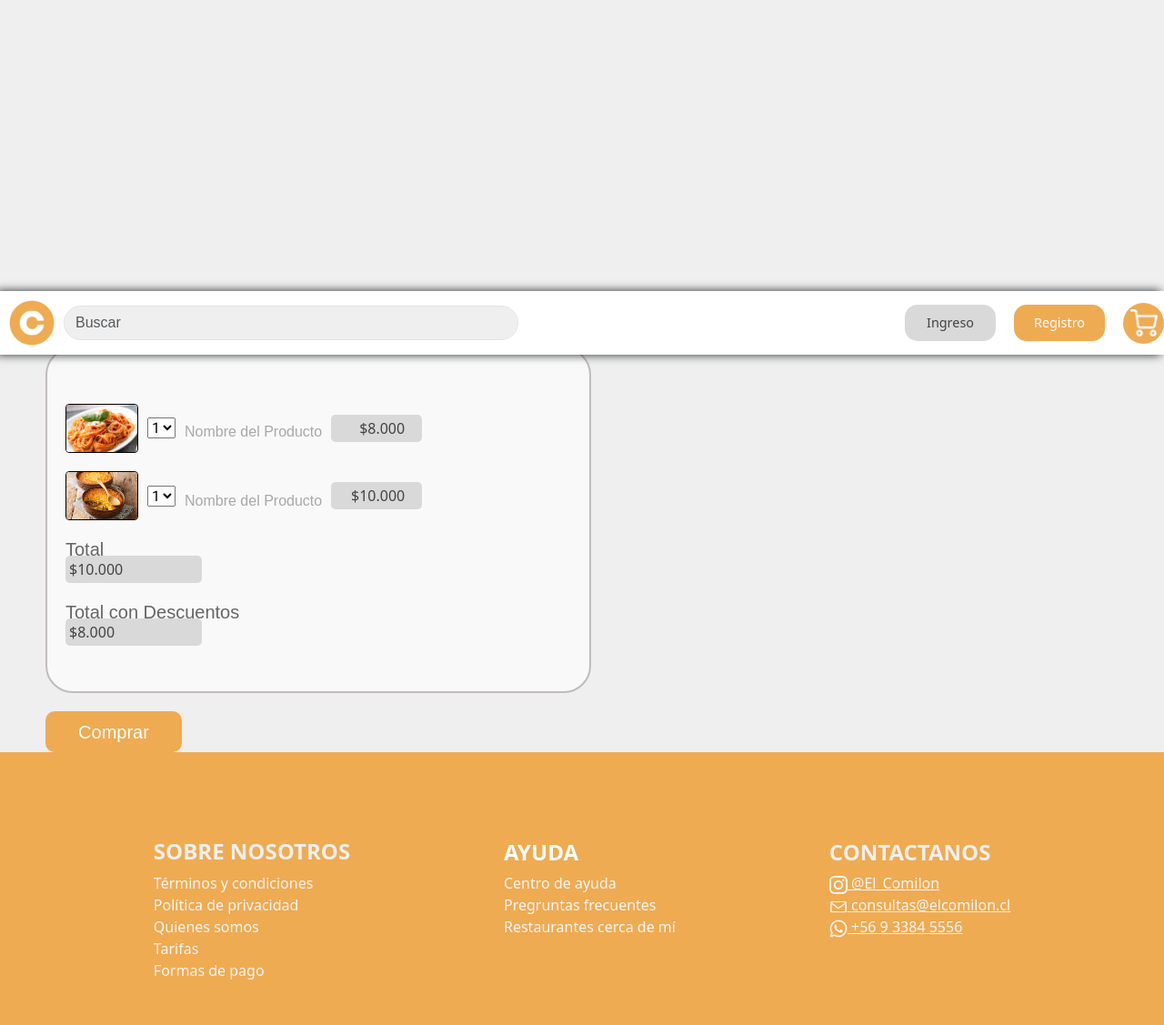
After one commit to Volcos/ElComilon, a Django app: page /detalleCompra in a window 1280 px wide. The commit adds this page. Shown: the whole page at 91% size. Run offline with Django 5.2, Linux system fonts and the light colour scheme; some libraries are stand-ins or nearby versions; some web fonts are replaced.

Commit message:
Detail migrado

```diff
--- a/Project/myProject/ElComilon/urls.py
+++ b/Project/myProject/ElComilon/urls.py
@@ -4,5 +4,6 @@ from . import views
 urlpatterns = [
     path('', views.index, name='index'),
     path('Register',views.register, name='Register'),
-    path('Login', views.login, name='Login')
+    path('Login', views.login, name='Login'),
+    path('detalleCompra', views.detalleCompra, name='detalleCompra')
 ]
--- a/Project/myProject/ElComilon/views.py
+++ b/Project/myProject/ElComilon/views.py
@@ -10,3 +10,6 @@ def register(request):
 
 def login(request):
     return render(request, 'pages/Login.html')
+
+def detalleCompra(request):
+    return render(request, 'pages/Detail.html')
--- /dev/null
+++ b/Project/myProject/static/css/Detail.css
@@ -0,0 +1,141 @@
+
+*{
+    box-sizing: border-box;
+}
+
+main{
+    margin-top: 20rem;
+}
+
+.Contenedor{
+    border-radius: 30px;
+    background: #f9f9f9;
+    border: 2px solid rgb(193,187,187);
+    margin-left: 50px;
+    padding: 20px;
+    width: 600px;
+    height: 380px;
+}
+
+.Linea1{
+    margin-top: 40px;
+    margin-bottom: 10px;
+    display: flex;
+    align-items: center;
+}
+
+.Linea1 .Cantidad{
+    font-family: 'ROBOTO',sans-serif;
+    margin-left: 10px;
+    margin-right: 10px;
+}
+
+.Linea1 .texto{
+    margin-top: 15px;
+    font-family: 'Ponnala',sans-serif;
+    text-align: center;
+}
+
+.Linea1 h6{
+    color: #a8a8a8;
+    margin-right: 10px;
+}
+
+.Linea1 .Numero input{
+    text-align: end;
+    width: 100px;
+}
+
+.Linea2{
+    margin-top: 20px;
+    margin-bottom: 10px;
+    display: flex;
+    align-items: center;
+}
+
+.Linea2 .number{
+    font-family: 'ROBOTO',sans-serif;
+    margin-left: 10px;
+    margin-right: 10px;
+}
+
+.Linea2 .Texto{
+    margin-top: 20px;
+    font-family: 'Ponnala',sans-serif;
+    text-align: center;
+    color: #f1f1f1;
+}
+
+.Linea2 h6{
+    color: #a8a8a8;
+    margin-right: 10px;
+}
+
+.Linea2 .Numero input{
+    text-align: end;
+    width: 100px;
+}
+
+ .Numero input{
+    background-color: #d9d9d9;
+    border-radius: 5px;
+    border-color: transparent;
+    width: 150px;
+}
+
+
+
+
+
+.Linea3 h6{
+    margin-top: 20px;
+    margin-bottom: -5px;
+    font-size:20px;
+    font-family: 'Ponnala',sans-serif;
+    color: #656565;
+}
+
+.Linea4 h6{
+    margin-top: 20px;
+    margin-bottom: -5px;
+    font-size:20px;
+    font-family: 'Ponnala',sans-serif;
+    color: #656565;
+}
+.btn{
+    background-color: rgb(239,171,82);
+    width: fit-content;
+    border-radius: 10px;
+    color: #FFFFFF;
+}
+
+.SeguirCompra .btn{
+    margin-left: 70px;
+    font-family: 'Ponnala',sans-serif;
+}
+
+.Comprar .btn{
+    margin-left: 50px;
+    margin-top: 20px;
+    width: 150px;
+    height: 45px;
+    text-align: center;
+    font-size: 20px;
+    font-family: 'Ponnala',sans-serif;
+}
+
+.Plato1 img{
+    border: 1px solid #ddd;
+    border-radius: 4px;
+    border-color: black;
+}
+
+.Plato2 img{
+    border: 1px solid #ddd;
+    border-radius: 4px;
+    border-color: black;
+}
+
+::placeholder{
+    color: #434343;
+}
--- a/Project/myProject/templates/bases/header.html
+++ b/Project/myProject/templates/bases/header.html
@@ -45,7 +45,7 @@
                             <div id="identificador">
 
                             </div>
-                            <a href="/html/Detail.html">
+                            <a href="{% url 'detalleCompra' %}">
                                 <div class="irCompra">
                                     <h6>COMPRAR</h6>
                                 </div>
--- /dev/null
+++ b/Project/myProject/templates/pages/Detail.html
@@ -0,0 +1,99 @@
+<!DOCTYPE html>
+<html lang="en">
+<head>
+    {% load static %}
+    <meta charset="UTF-8">
+    <meta name="viewport" content="width=device-width, initial-scale=1.0">
+    <script src="/js/Modal.js" defer></script>
+    <title>Detalle de Compra</title>
+    <link href="https://cdn.jsdelivr.net/npm/bootstrap@5.3.3/dist/css/bootstrap.min.css" rel="stylesheet" integrity="sha384-QWTKZyjpPEjISv5WaRU9OFeRpok6YctnYmDr5pNlyT2bRjXh0JMhjY6hW+ALEwIH" crossorigin="anonymous">
+    <script src="https://cdn.jsdelivr.net/npm/bootstrap@5.3.3/dist/js/bootstrap.bundle.min.js" integrity="sha384-YvpcrYf0tY3lHB60NNkmXc5s9fDVZLESaAA55NDzOxhy9GkcIdslK1eN7N6jIeHz" crossorigin="anonymous"></script>
+    <style>
+        @import url('https://fonts.cdnfonts.com/css/ponnala');
+        @import url('https://fonts.googleapis.com/css2?family=Roboto:ital,wght@0,100;0,300;0,400;0,500;0,700;0,900;1,100;1,300;1,400;1,500;1,700;1,900&display=swap');
+    </style>
+</head>
+<body>
+    {% include 'bases/header.html' %}
+
+    <main>
+        <div>
+            <div class="SeguirCompra">
+                <button type="ingresar" class="btn" >Seguir Comprando</button>
+            </div>
+            <br>
+        </div>
+        <div class="Contenedor">
+            <div class="Linea1">
+                <div class="Plato1">
+                    <img src="/img/platos/Fideos.png" alt="Primer Producto" width="80px" >
+                </div>
+                <div class="Cantidad">
+                    <select class="number">
+                        <option value="number">1</option>
+                        <option value="number">2</option>
+                        <option value="number">3</option>
+                        <option value="number">4</option>
+                        <option value="number">5</option>
+                    </select>
+                </div>
+                <div class="texto">
+                    <h6>Nombre del Producto</h6>
+                </div>
+                <div class="Numero">
+                    <input type="number" placeholder="$8.000">
+                </div>
+            </div>
+            <div class="Linea2">
+                <div class="Plato2">
+                    <img src="/img/platos/pastelchoclo.jpg" alt="Segundo Producto" width="80px">
+                </div>
+                <div class="Cantidad">
+                    <select class="number">
+                        <option value="number">1</option>
+                        <option value="number">2</option>
+                        <option value="number">3</option>
+                        <option value="number">4</option>
+                        <option value="number">5</option>
+                    </select>
+                </div>
+                <div class="Texto">
+                    <h6>Nombre del Producto</h6>
+                </div>
+                <div class="Numero">
+                    <input type="number" placeholder="$10.000">
+                </div>
+            </div>
+            <div class="Linea3">
+                <div class="Total">
+                    <h6>Total</h6>
+                </div>
+                <div class="Numero">
+                    <input type="number" placeholder="$10.000">
+                </div>
+            </div>
+            <div class="Linea4">
+                <div class="TotalDesc">
+                    <h6>Total con Descuentos</h6>
+                </div>
+                <div class="Numero">
+                    <input type="number" placeholder="$8.000">
+                </div>
+            </div>
+        </div>
+        <div>
+            <div class="Comprar">
+                <button type="ingresar" class="btn" >Comprar</button>
+            </div>
+        </div>
+    </main>
+    {% include 'bases/footer.html' %}
+
+    <link rel="stylesheet" href="{% static 'css/Navbar.css' %}">
+    <link rel="stylesheet" href="{% static 'css/footer.css' %}">
+    <link rel="stylesheet" href="{% static '/css/Detail.css' %}">
+    <script src="https://code.jquery.com/jquery-3.2.1.slim.min.js" integrity="sha384-KJ3o2DKtIkvYIK3UENzmM7KCkRr/rE9/Qpg6aAZGJwFDMVNA/GpGFF93hXpG5KkN" crossorigin="anonymous"></script>
+    <script src="https://cdn.jsdelivr.net/npm/popper.js@1.12.9/dist/umd/popper.min.js" integrity="sha384-ApNbgh9B+Y1QKtv3Rn7W3mgPxhU9K/ScQsAP7hUibX39j7fakFPskvXusvfa0b4Q" crossorigin="anonymous"></script>
+    <script src="https://cdn.jsdelivr.net/npm/bootstrap@4.0.0/dist/js/bootstrap.min.js" integrity="sha384-JZR6Spejh4U02d8jOt6vLEHfe/JQGiRRSQQxSfFWpi1MquVdAyjUar5+76PVCmYl" crossorigin="anonymous"></script>
+</body>
+<html>
```
